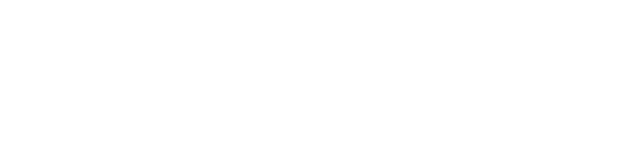
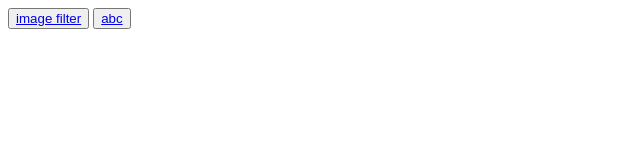
Before and after one commit to meetsondarva/WDF_TEST, a plain HTML site: page index.html in a window 1280 px wide. Shown: the whole page, without its empty margins (0-640 px from the left). Drawn offline with Linux system fonts and the light colour scheme.

Commit message:
added button in index file

```diff
--- a/index.html
+++ b/index.html
@@ -6,6 +6,8 @@
     <title>Document</title>
 </head>
 <body>
+    <button><a href="q1.html">image filter</a></button>
+    <button><a href="q2.html">abc</a></button>
 
 </body>
 </html>
```
